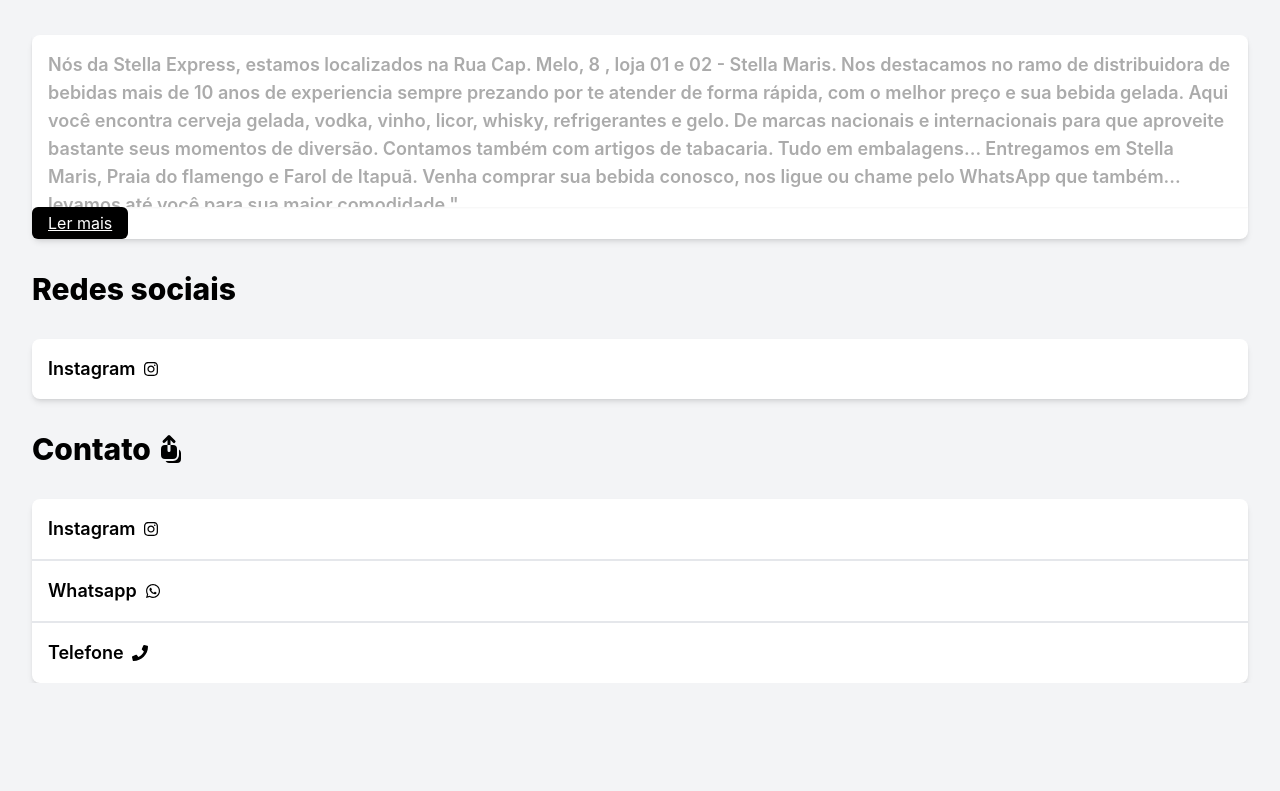
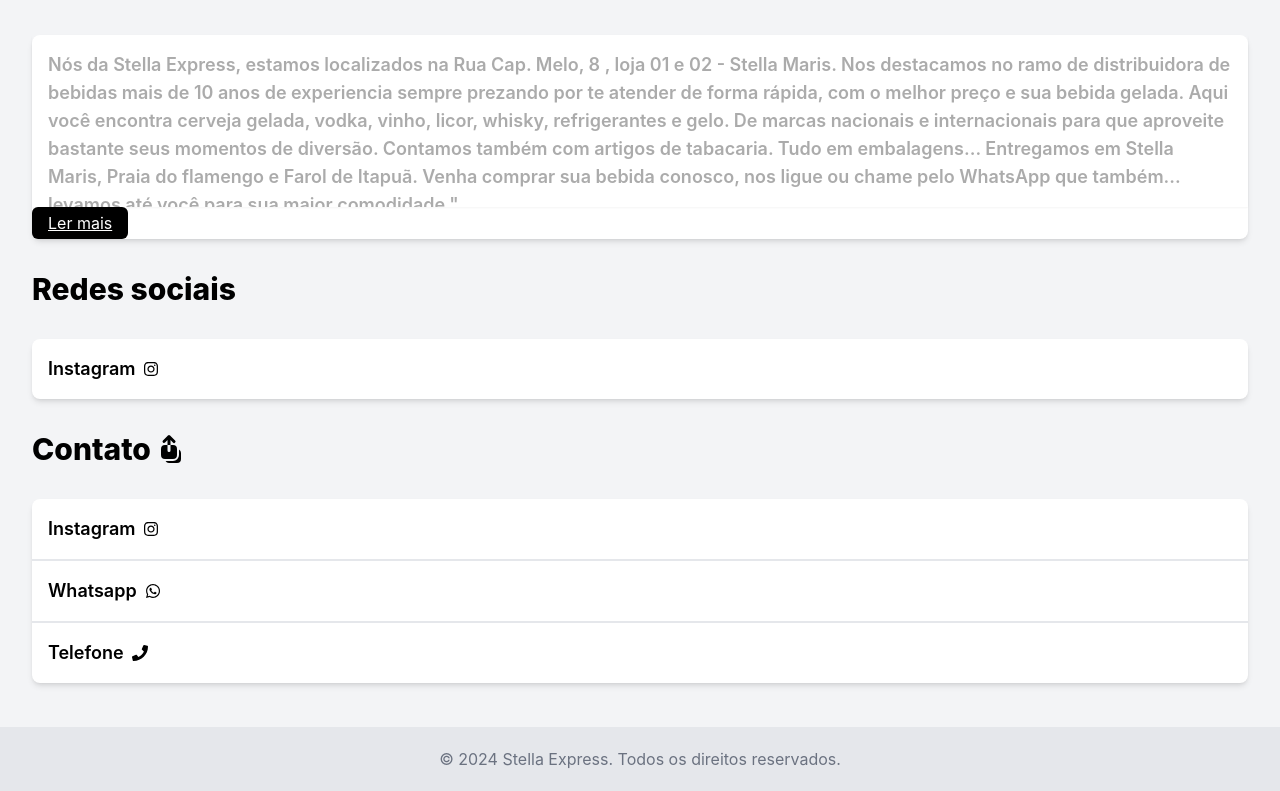
Before and after one commit to henriquedevop/stellaExpress, a React (Vite) app: page / in a window 1280 px wide. Shown: the part 1512-2303 px from the top of the page. Before the commit the page ends 2195 px from the top, so only its background shows below. Built offline with nearby package versions, Linux system fonts and the light colour scheme.

Commit message:
feat: add footer component

```diff
--- a/src/App.tsx
+++ b/src/App.tsx
@@ -3,6 +3,7 @@ import { Home } from "./components/home"
 import { Products } from "./components/products"
 import { About } from "./components/about"
 import { Contact } from "./components/contact"
+import { Footer } from "./components/footer"
 
 function App() {
 
@@ -13,6 +14,7 @@ function App() {
     <Products/>
     <About/>
     <Contact/>
+    <Footer/>
     </>
   )
 }
--- /dev/null
+++ b/src/components/footer/index.tsx
@@ -0,0 +1,12 @@
+import { FaWhatsapp, FaInstagram, FaPhone } from "react-icons/fa";
+
+
+export function Footer() {
+    return (
+      <footer className="bg-gray-200 border-1 mt-11 flex items-center justify-center p-5">
+        <div className="text-gray-500">
+          © {new Date().getFullYear()} Stella Express. Todos os direitos reservados.
+        </div>
+      </footer>
+    );
+  }
```
